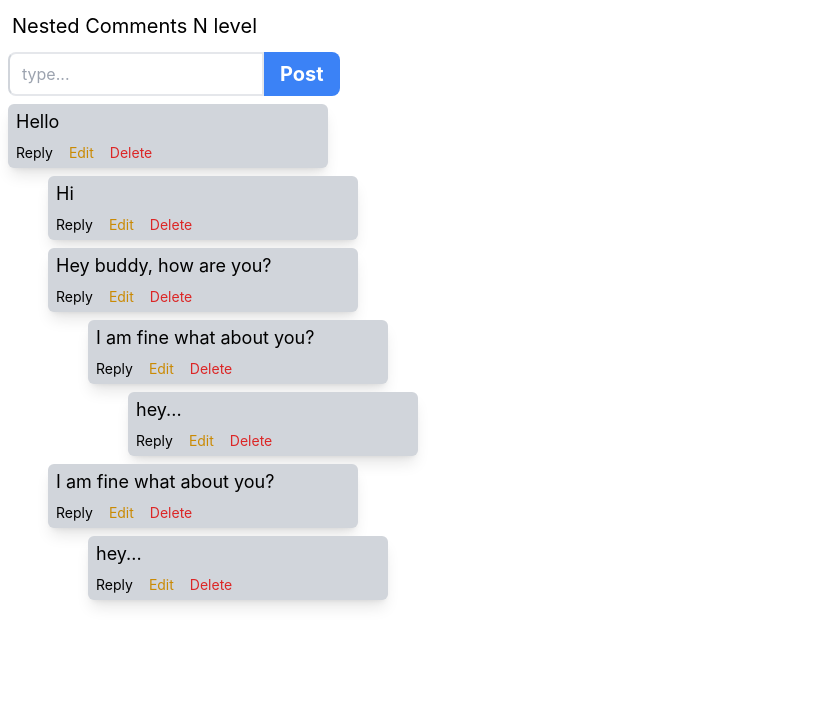
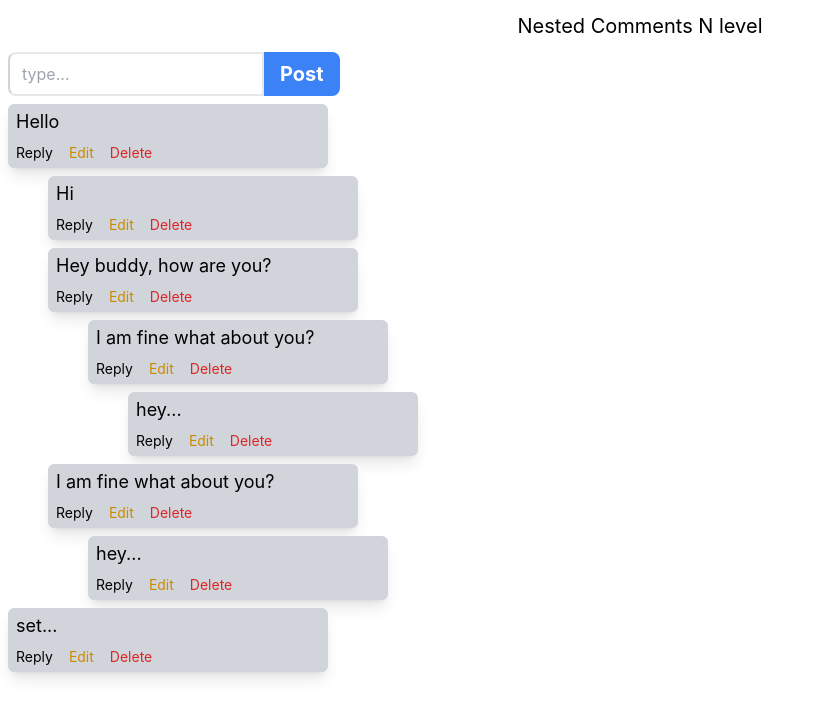
Before and after one commit to PradumnO9/Nested-Comments, a React (Create React App) app: page / in a window 1280 px wide. Shown: the top 718 px of the page, without its empty margins (0-816 px from the left). Built offline with nearby package versions, Linux system fonts and the light colour scheme; the HTML template or start-up script is replaced by a standard one.

Commit message:
n comments and n replies done

```diff
--- a/src/App.js
+++ b/src/App.js
@@ -5,7 +5,7 @@ import './App.css';
 function App() {
   return (
     <div className="App">
-      <p className='text-xl m-3'>Nested Comments N level</p>
+      <p className='flex justify-center text-xl m-3'>Nested Comments N level</p>
       <InputBox />
     </div>
   );
--- a/src/Constents/commentsData.json
+++ b/src/Constents/commentsData.json
@@ -35,6 +35,12 @@
             "text": "hey...",
             "parentId": 4,
             "children": []
+        },
+        "7": {
+            "id": 7,
+            "text": "set...",
+            "parentId": null,
+            "children": []
         }
     }
 }
--- a/src/components/Comment.js
+++ b/src/components/Comment.js
@@ -5,7 +5,6 @@ import ReplyComment from "./ReplyComment";
 
 const Comment = ({ comment, allComments, addReply }) => {
   const [ShowReplyState, setShowReplyState] = useState(false);
-  console.log(allComments)
 
   const handleReplyButton = () => {
     setShowReplyState(!ShowReplyState);
@@ -13,8 +12,9 @@ const Comment = ({ comment, allComments, addReply }) => {
 
   return (
     <div>
+      {comment ? (
         <div className="w-1/4 bg-gray-300 rounded-md shadow-lg m-2">
-        <p className="px-2 py-1 text-lg">{comment.text}</p>
+          <p className="px-2 py-1 text-lg">{comment?.text}</p>
           <div className="pb-1">
             <button className="text-sm mx-2" onClick={handleReplyButton}>
               {ShowReplyState ? "Cancel" : "Reply"}
@@ -27,13 +27,20 @@ const Comment = ({ comment, allComments, addReply }) => {
             </button>
           </div>
         </div>
+      ) : (
+        ""
+      )}
       <div>
         {ShowReplyState && (
-          <ReplyComment setShowReplyState={setShowReplyState} id={comment.id} addReply={addReply} />
+          <ReplyComment
+            setShowReplyState={setShowReplyState}
+            id={comment.id}
+            addReply={addReply}
+          />
         )}
       </div>
       <div className="ml-10">
-        {comment.children.map((childId) => {
+        {comment?.children?.map((childId) => {
           return (
             <Comment
               key={childId}
--- a/src/components/InputBox.js
+++ b/src/components/InputBox.js
@@ -1,10 +1,12 @@
 import Comment from "./Comment";
+import { useState } from "react";
+import useComments from "../hooks/useComments";
 import commentsData from "../Constents/commentsData.json";
-import { useState } from "react";
 
 const InputBox = () => {
-  const [comments, setComments] = useState(commentsData.comments);
   const [newComment, setNewComment] = useState("");
+
+  const { comments, addComment, addReply } = useComments(commentsData);
 
   const handelPostButton = (e) => {
     e.preventDefault();
@@ -14,35 +16,6 @@ const InputBox = () => {
     } else {
       addComment(newComment);
     }
-  };
-
-  const addComment = (text) => {
-    const newId = Math.random();
-    const newComment = {
-      id: newId,
-      text: text,
-      parentId: null,
-      children: [],
-    };
-    setComments((prevComment) => {
-      const updatedComment = { ...prevComment, [newId]: newComment };
-      return updatedComment;
-    });
-  };
-
-  const addReply = (text, parentId) => {
-    const newId = Math.random();
-    const newComment = {
-      id: newId,
-      text: text,
-      parentId: parentId,
-      children: [],
-    };
-    setComments((prevComment) => {
-      const updatedComment = { ...prevComment, [newId]: newComment };
-      updatedComment[parentId].children.push(newId);
-      return updatedComment;
-    });
   };
 
   return (
@@ -62,11 +35,19 @@ const InputBox = () => {
           Post
         </button>
       </form>
-      <Comment
-        comment={comments[1]}
-        allComments={comments}
-        addReply={addReply}
-      />
+
+      {Object.keys(comments).map((d, i) => {
+        return comments[d]?.parentId === null ? (
+          <Comment
+            key={i}
+            comment={comments[d]}
+            allComments={comments}
+            addReply={addReply}
+          />
+        ) : (
+          ""
+        );
+      })}
     </div>
   );
 };
--- /dev/null
+++ b/src/hooks/useComments.js
@@ -0,0 +1,38 @@
+import { useState } from "react";
+
+const useComments = (commentsData) => {
+  const [comments, setComments] = useState(commentsData.comments);
+
+  const addComment = (text) => {
+    const newId = Math.random();
+    const newComment = {
+      id: newId,
+      text: text,
+      parentId: null,
+      children: [],
+    };
+    setComments((prevComment) => {
+      const updatedComment = { ...prevComment, [newId]: newComment };
+      return updatedComment;
+    });
+  };
+
+  const addReply = (text, parentId) => {
+    const newId = Math.random();
+    const newComment = {
+      id: newId,
+      text: text,
+      parentId: parentId,
+      children: [],
+    };
+    setComments((prevComment) => {
+      const updatedComment = { ...prevComment, [newId]: newComment };
+      updatedComment[parentId].children.push(newId);
+      return updatedComment;
+    });
+  };
+
+  return { comments, addComment, addReply };
+};
+
+export default useComments;
```
Also changed, not shown: 1 other file (tests, documents, lock files or other folders). Lines whose indentation alone changed are shown as unchanged.
